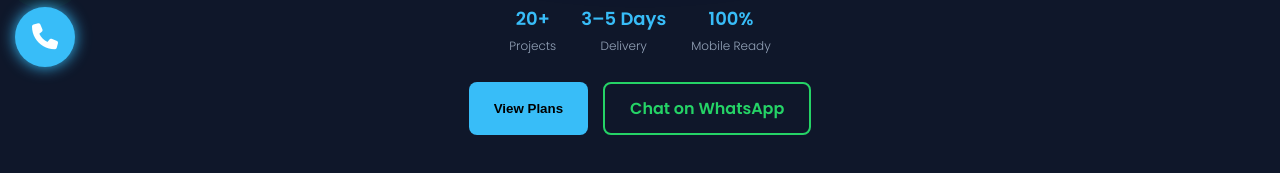
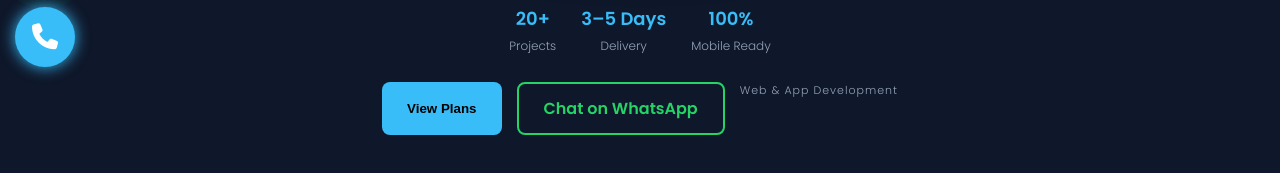
Before and after one commit to Gangaraja11/B.G-Develop, a plain HTML site: page index.html in a window 1280 px wide. Shown: the part 713-886 px from the top of the page. Drawn offline with Linux system fonts and the light colour scheme.

Commit message:
Language to communicate

```diff
--- a/index.html
+++ b/index.html
@@ -84,6 +84,7 @@
         <a href="https://wa.me/919035597891" target="_blank" class="cta-secondary">
             Chat on WhatsApp
         </a>
+        <span class="brand-subtitle">Web & App Development</span>
     </div>
 
 </div>
```
